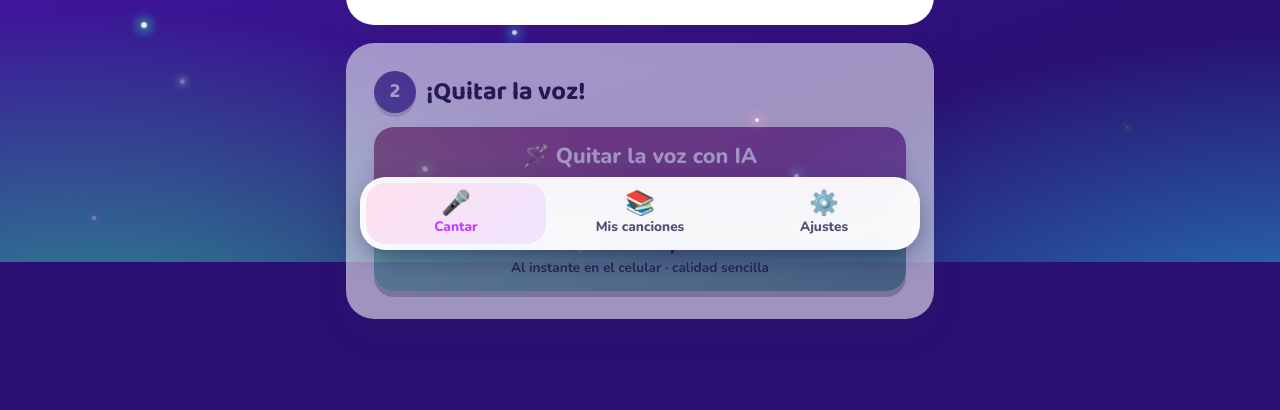
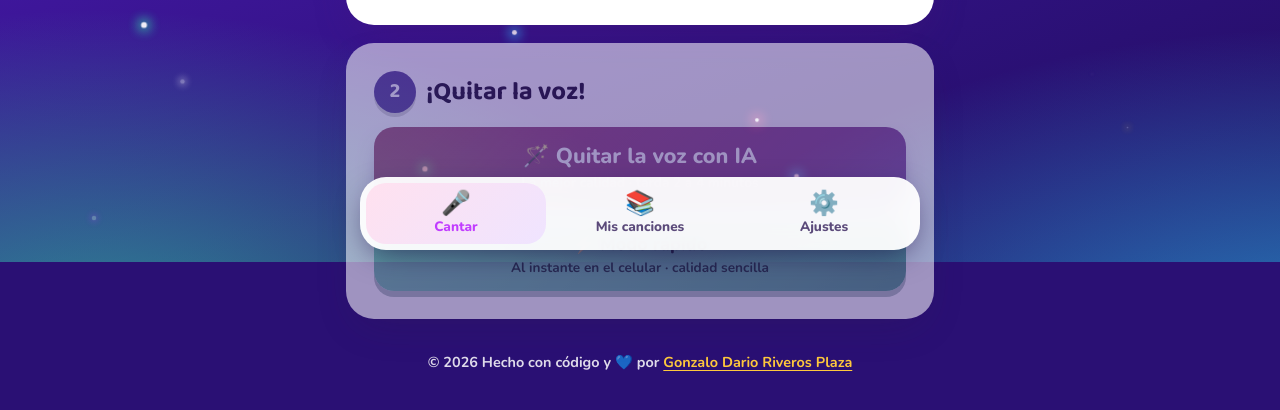
Before and after one commit to darioriverosp/lucesita-canta, an Astro site: page / in a window 1280 px wide. Shown: the part 538-948 px from the top of the page. Built offline with nearby package versions, Linux system fonts and the light colour scheme; Astro itself is replaced by a stand-in of ours.

Commit message:
Pie de página con créditos y enlace a la web del autor
Co-Authored-By: Claude Opus 5.5 <noreply@anthropic.com>

```diff
--- a/src/layouts/Base.astro
+++ b/src/layouts/Base.astro
@@ -50,6 +50,10 @@ const luces = Array.from({ length: 34 }, (_, i) => ({
         </div>
       </header>
       <slot />
+      <footer class="pie">
+        © 2026 Hecho con código y 💙 por{" "}
+        <a href="https://darioriverosp.netlify.app/" target="_blank" rel="noopener">Gonzalo Dario Riveros Plaza</a>
+      </footer>
     </main>
 
     <nav class="menu" aria-label="Menú">
--- a/src/styles/global.css
+++ b/src/styles/global.css
@@ -394,3 +394,11 @@ dialog label { font-weight: 800; display: block; margin: 12px 0 6px; }
   margin: 28px 0 18px; padding-top: 18px; border-top: 2px dashed #eadcff;
 }
 .guardada a { color: var(--magenta); font-weight: 800; }
+
+/* ---------- Pie de página ---------- */
+.pie {
+  text-align: center; color: rgba(255, 255, 255, 0.85); font-size: 0.9rem; font-weight: 700;
+  margin: 32px 8px 0; line-height: 1.6;
+}
+.pie a { color: var(--sol); text-decoration: underline; text-underline-offset: 3px; white-space: nowrap; }
+.pie a:hover { color: #fff3a6; }
```
